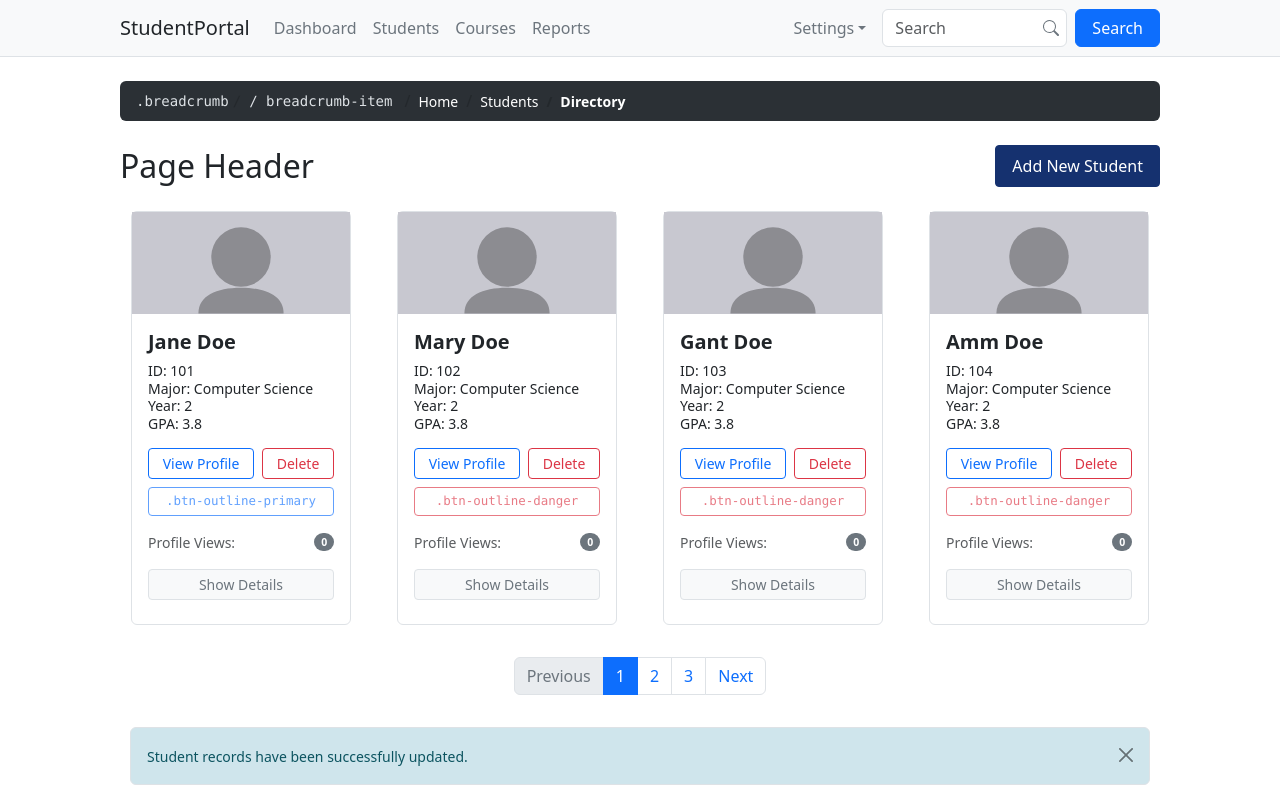
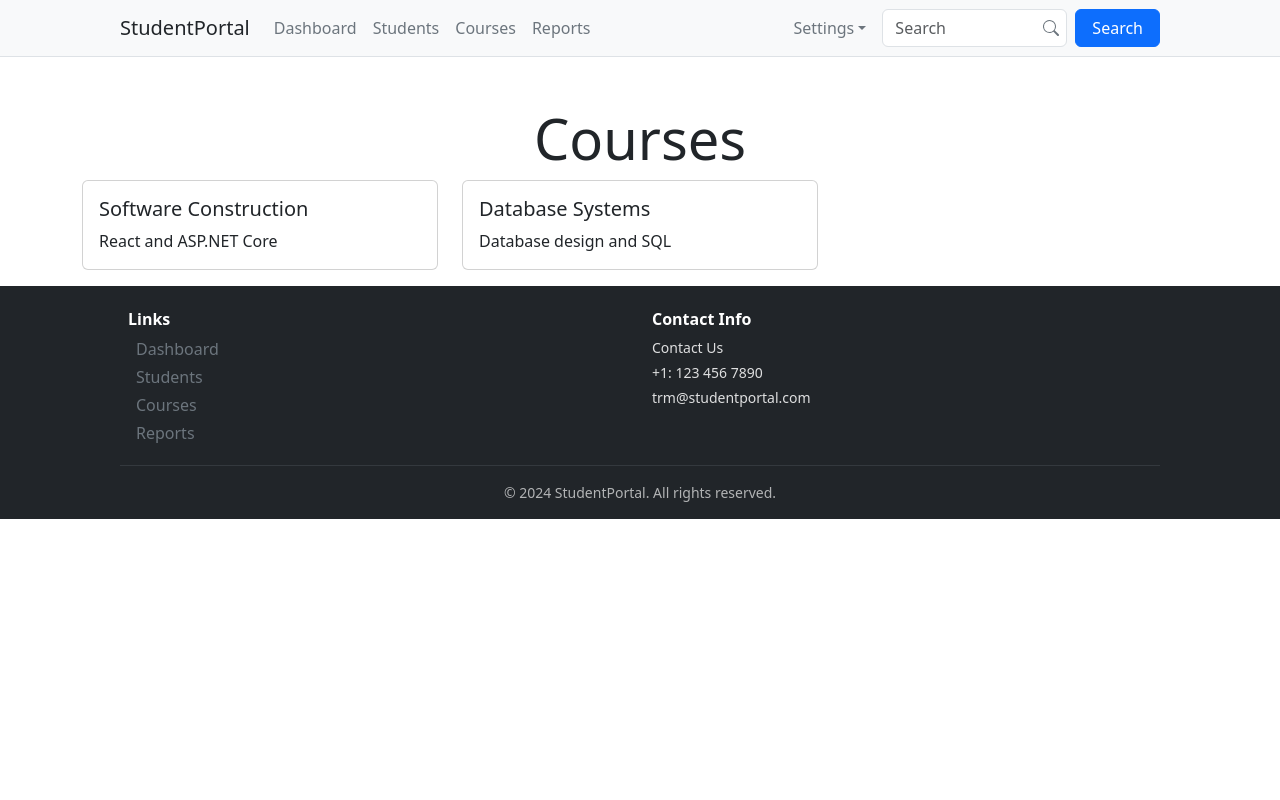
Before and after one commit to PrinkleMahshwari/student-directory, a React (Vite) app: page /courses in a window 1280 px wide. Shown: the top 800 px of the page. Built offline with nearby package versions, Linux system fonts and the light colour scheme.

Commit message:
feat: implement navigation and create initial pages

```diff
--- a/src/App.jsx
+++ b/src/App.jsx
@@ -1,50 +1,36 @@
+import { BrowserRouter, Routes, Route } from "react-router-dom";
 import "./App.css";
 import Navbar from "./components/Navbar";
-import Breadcrumb from "./components/Breadcrumb";
-import StudentCard from "./components/StudentCard";
-import AppPagination from "./components/AppPagination";
-import Alert from "./components/Alert";
 import Footer from "./components/Footer";
+import Students from "./pages/Students";
+import Courses from "./pages/Courses";
+import Dashboard from "./pages/Dashboard";
+import Reports from "./pages/Reports";
+import StudentPortal from "./pages/studentPortal"
 
-const students = [
-  { id: 101, name: "Jane Doe", major: "Computer Science", year: 2, gpa: 3.8, tag: ".btn-outline-primary", email: "jane101@gamil.com", phone: "123-456-7890" },
-  { id: 102, name: "Mary Doe", major: "Computer Science", year: 2, gpa: 3.8, tag: ".btn-outline-danger", email: "mary102@gamil.com", phone: "123-456-7891" },
-  { id: 103, name: "Gant Doe", major: "Computer Science", year: 2, gpa: 3.8, tag: ".btn-outline-danger", email: "gant103@gamil.com", phone: "123-456-7892" },
-  { id: 104, name: "Amm Doe", major: "Computer Science", year: 2, gpa: 3.8, tag: ".btn-outline-danger", email: "amm104@gamil.com", phone: "123-456-7893" },
-];
+
 
 export default function App() {
   return (
-    <div className="min-vh-100 d-flex flex-column bg-white">
+    <BrowserRouter>
 
       <Navbar />
 
-      <div className="container my-3 flex-grow-1" style={{ maxWidth: "1064px" }}>
-        <Breadcrumb />
+      <Routes>
+        <Route path="/" element={<StudentPortal />} />
 
-        <div className="d-flex justify-content-between align-items-center mb-4">
-          <h1 className="fs-2 text-dark m-0 fw-normal">Page Header</h1>
-          <button className="btn btn-navy-flat px-3 py-2 rounded-1">
-            Add New Student
-          </button>
-        </div>
+        <Route path="/students" element={<Students />} />
 
-        <div className="row row-cols-1 row-cols-sm-2 row-cols-md-4 g-4 justify-content-center mb-4">
-          {students.map((s) => (
-            <div className="col d-flex justify-content-center" key={s.id}>
-              <StudentCard {...s} />
-            </div>
-          ))}
-        </div>
+        <Route path="/courses" element={<Courses />} />
 
-        <div className="d-flex justify-content-center mb-4">
-          <AppPagination />
-        </div>
+        <Route path="/dashboard" element={<Dashboard />} />
 
-        <Alert message="Student records have been successfully updated." />
-      </div>
+        <Route path="/reports" element={<Reports />} />
+
+      </Routes>
 
       <Footer />
-    </div>
+
+    </BrowserRouter>
   );
 }
--- a/src/components/Footer.jsx
+++ b/src/components/Footer.jsx
@@ -1,15 +1,18 @@
+import { Link } from "react-router-dom";
 export default function Footer() {
   return (
-    <footer className="bg-dark text-white pt-4 pb-3 mt-auto w-100">
+    <footer className="bottom bg-dark text-white pt-4 pb-3 mt-3 w-100">
       <div className="container" style={{ maxWidth: "1064px" }}>
         <div className="row px-2">
           <div className="col-6">
             <h5 className="fs-6 fw-bold text-white mb-2">Links</h5>
             <ul className="list-unstyled mb-0">
-              {["Home", "Computer Science", "Courses", "Reports"].map((l) => (
+              {["Dashboard", "Students", "Courses", "Reports"].map((l) => (
                 <li key={l} className="mb-1">
-                  <a href="#" className="text-white text-decoration-none small" style={{ opacity: 0.85 }}>{l}</a>
-                </li>
+                  <Link className="nav-link px-2 text-secondary" to={`/${l.toLowerCase()}`}>
+                  {l}
+                </Link>
+              </li>
               ))}
             </ul>
           </div>
--- a/src/components/Navbar.jsx
+++ b/src/components/Navbar.jsx
@@ -1,29 +1,43 @@
+import { Link } from 'react-router-dom';
+
 export default function Navbar() {
   const links = ["Dashboard", "Students", "Courses", "Reports"];
 
   return (
     <nav className="navbar navbar-expand bg-body-tertiary border-bottom py-2">
       <style>{`
-        .nav-scroller::-webkit-scrollbar { display: none; }
-        .nav-scroller { -ms-overflow-style: none; scrollbar-width: none; }
+        .nav-scroller::-webkit-scrollbar {
+          display: none;
+        }
+        .nav-scroller {
+          -ms-overflow-style: none;
+          scrollbar-width: none;
+        }
       `}</style>
+      <div className="container d-flex align-items-center flex-nowrap overflow-hidden" style={{ maxWidth: "1064px" }}>
 
-      <div className="container d-flex align-items-center flex-nowrap overflow-hidden" style={{ maxWidth: "1064px" }}>
-        <a className="navbar-brand me-3 fw-normal text-dark flex-shrink-0" href="#">StudentPortal</a>
+        <Link className="navbar-brand me-3 fw-normal text-dark flex-shrink-0" to="/">
+          StudentPortal
+        </Link>
 
         <div className="me-auto overflow-auto nav-scroller flex-grow-1">
           <ul className="navbar-nav flex-row flex-nowrap">
             {links.map((l) => (
               <li className="nav-item" key={l}>
-                <a className="nav-link px-2 text-secondary" href="#">{l}</a>
+                <Link className="nav-link px-2 text-secondary" to={`/${l.toLowerCase()}`}>
+                  {l}
+                </Link>
               </li>
             ))}
           </ul>
         </div>
 
+        {/* Settings Link */}
         <ul className="navbar-nav flex-row flex-nowrap mx-2 flex-shrink-0">
           <li className="nav-item">
-            <a className="nav-link dropdown-toggle text-secondary" href="#">Settings</a>
+            <Link className="nav-link dropdown-toggle text-secondary" to="/settings">
+              Settings
+            </Link>
           </li>
         </ul>
 
--- /dev/null
+++ b/src/pages/Courses.jsx
@@ -0,0 +1,56 @@
+
+import Navbar from "../components/Navbar";
+import Footer from "../components/Footer";
+
+export default function Courses() {
+    return (
+        <div className="container mt-5">
+
+            <h1 className="text-center display-4">Courses</h1>
+
+            <div className="row">
+
+                <div className="col-md-4">
+
+                    <div className="card">
+
+                        <div className="card-body">
+
+                            <h5 className="card-title">
+                                Software Construction
+                            </h5>
+
+                            <p className="card-text">
+                                React and ASP.NET Core
+                            </p>
+
+                        </div>
+
+                    </div>
+
+                </div>
+
+                <div className="col-md-4">
+
+                    <div className="card">
+
+                        <div className="card-body">
+
+                            <h5 className="card-title">
+                                Database Systems
+                            </h5>
+
+                            <p className="card-text">
+                                Database design and SQL
+                            </p>
+
+                        </div>
+
+                    </div>
+
+                </div>
+
+            </div>
+        </div>
+    )
+}
--- /dev/null
+++ b/src/pages/Dashboard.jsx
@@ -0,0 +1,7 @@
+export default function Dashboard () {
+    return (
+        <div>
+            <h1 className="text-center display-4">Welcome to Dashboard</h1>
+        </div>
+    )
+}
--- /dev/null
+++ b/src/pages/Reports.jsx
@@ -0,0 +1,8 @@
+export default function Reports () {
+
+    return (
+        <div>
+            <h1 className="text-center display-4">Welcome to reports page</h1>
+        </div>
+    )
+}
--- /dev/null
+++ b/src/pages/Students.jsx
@@ -0,0 +1,7 @@
+export default function Students () {
+    return (
+        <div>
+            <h1 className="text-center display-4">Welcome to the Student page.</h1>
+        </div>
+    )
+}
--- /dev/null
+++ b/src/pages/studentPortal.jsx
@@ -0,0 +1,51 @@
+import '../App.css'
+import Navbar from "../components/Navbar";
+import Breadcrumb from "../components/Breadcrumb";
+import StudentCard from "../components/StudentCard";
+import AppPagination from "../components/AppPagination";
+import Alert from "../components/Alert";
+import Footer from "../components/Footer";
+
+const students = [
+  { id: 101, name: "Jane Doe", major: "Computer Science", year: 2, gpa: 3.8, tag: ".btn-outline-primary", email: "jane101@gamil.com", phone: "123-456-7890" },
+  { id: 102, name: "Mary Doe", major: "Computer Science", year: 2, gpa: 3.8, tag: ".btn-outline-danger", email: "mary102@gamil.com", phone: "123-456-7891" },
+  { id: 103, name: "Gant Doe", major: "Computer Science", year: 2, gpa: 3.8, tag: ".btn-outline-danger", email: "gant103@gamil.com", phone: "123-456-7892" },
+  { id: 104, name: "Amm Doe", major: "Computer Science", year: 2, gpa: 3.8, tag: ".btn-outline-danger", email: "amm104@gamil.com", phone: "123-456-7893" },
+];
+
+
+export default function Students () {
+
+    return (
+        <div className="min-vh-100 d-flex flex-column bg-white">
+
+
+
+              <div className="container my-3 flex-grow-1" style={{ maxWidth: "1064px" }}>
+                <Breadcrumb />
+
+                <div className="d-flex justify-content-between align-items-center mb-4">
+                  <h1 className="fs-2 text-dark m-0 fw-normal">Page Header</h1>
+                  <button className="btn btn-navy-flat px-3 py-2 rounded-1">
+                    Add New Student
+                  </button>
+                </div>
+
+                <div className="row row-cols-1 row-cols-sm-2 row-cols-md-4 g-4 justify-content-center mb-4">
+                  {students.map((s) => (
+                    <div className="col d-flex justify-content-center" key={s.id}>
+                      <StudentCard {...s} />
+                    </div>
+                  ))}
+                </div>
+
+                <div className="d-flex justify-content-center mb-4">
+                  <AppPagination />
+                </div>
+
+                <Alert message="Student records have been successfully updated." />
+              </div>
+
+            </div>
+    )
+}
```
